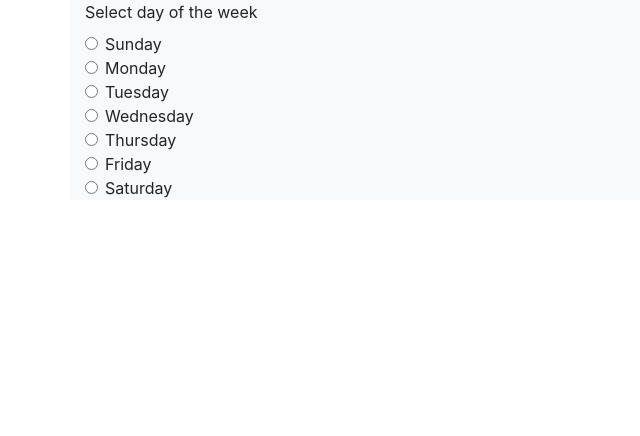
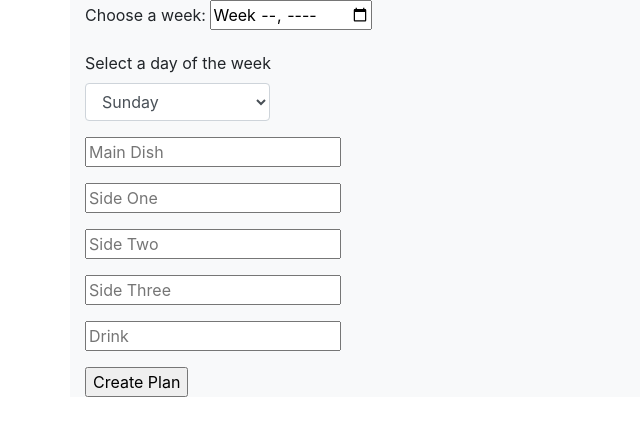
Before and after one commit to cduboff/website, a Django app: page /create_meal_plan in a window 1280 px wide. Shown: the top 436 px of the page, without its empty margins (0-640 px from the left). Run offline with Django 3.2, Linux system fonts and the light colour scheme; some libraries are stand-ins or nearby versions.

Commit message:
creating form for meal plan

```diff
--- a/app_one/templates/create_plan.html
+++ b/app_one/templates/create_plan.html
@@ -13,37 +13,45 @@
     <div class="container bg-light">
         <form action="/create_meal_plan" method="POST">
             {% csrf_token %}
-            <div class="form-group" id="days">
-                <label for="days">Select day of the week</label>
-                <div class="form-check">
-                    <input class="form-check-input" type="radio" name="day" id="sun">
-                    <label class="form-check-label" for="sun">Sunday</label>
+            <div class="form-group">
+                <label for="week">Choose a week:</label>
+                <input type="week" name="week">
+            </div>
+            <div class="form-group">
+                <label for="day">Select a day of the week</label>
+                <select name="day" class="form-control col-2" id="day">
+                    <option>Sunday</option>
+                    <option>Monday</option>
+                    <option>Tuesday</option>
+                    <option>Wednesday</option>
+                    <option>Thursday</option>
+                    <option>Friday</option>
+                    <option>Saturday</option>
+                </select>
+            </div>
+            <!-- <div class="form-row"> -->
+                <div class="form-group">
+                    <!-- <label for="main">Main Dish</label> -->
+                    <input type="text" name="main_dish" id="main" placeholder="Main Dish">
                 </div>
-                <div class="form-check">
-                    <input class="form-check-input" type="radio" name="day" id="mon">
-                    <label class="form-check-label" for="mon">Monday</label>
+                <div class="form-group">
+                    <!-- <label for="side_one">Side One</label> -->
+                    <input type="text" name="side_one" id="side_one" placeholder="Side One">
                 </div>
-                <div class="form-check">
-                    <input class="form-check-input" type="radio" name="day" id="tues">
-                    <label class="form-check-label" for="sun">Tuesday</label>
+                <div class="form-group">
+                    <!-- <label for="side_two">Side Two</label> -->
+                    <input type="text" name="side_two" id="side_two" placeholder="Side Two">
                 </div>
-                <div class="form-check">
-                    <input class="form-check-input" type="radio" name="day" id="wed">
-                    <label class="form-check-label" for="wed">Wednesday</label>
+                <div class="form-group">
+                    <!-- <label for="side_three">Side Three</label> -->
+                    <input type="text" name="side_three" id="side_three" placeholder="Side Three">
                 </div>
-                <div class="form-check">
-                    <input class="form-check-input" type="radio" name="day" id="thurs">
-                    <label class="form-check-label" for="thurs">Thursday</label>
+                <div class="form-group">
+                    <!-- <label for="drink">Drink</label> -->
+                    <input type="text" name="drink" id="drink" placeholder="Drink">
                 </div>
-                <div class="form-check">
-                    <input class="form-check-input" type="radio" name="day" id="fri">
-                    <label class="form-check-label" for="fri">Friday</label>
-                </div>
-                <div class="form-check">
-                    <input class="form-check-input" type="radio" name="day" id="sat">
-                    <label class="form-check-label" for="sat">Saturday</label>
-                </div>
-            </div>
+            <!-- </div> -->
+            <input type="submit" value="Create Plan">
         </form>
     </div>
 </body>
```
Also changed, not shown: db.sqlite3.
